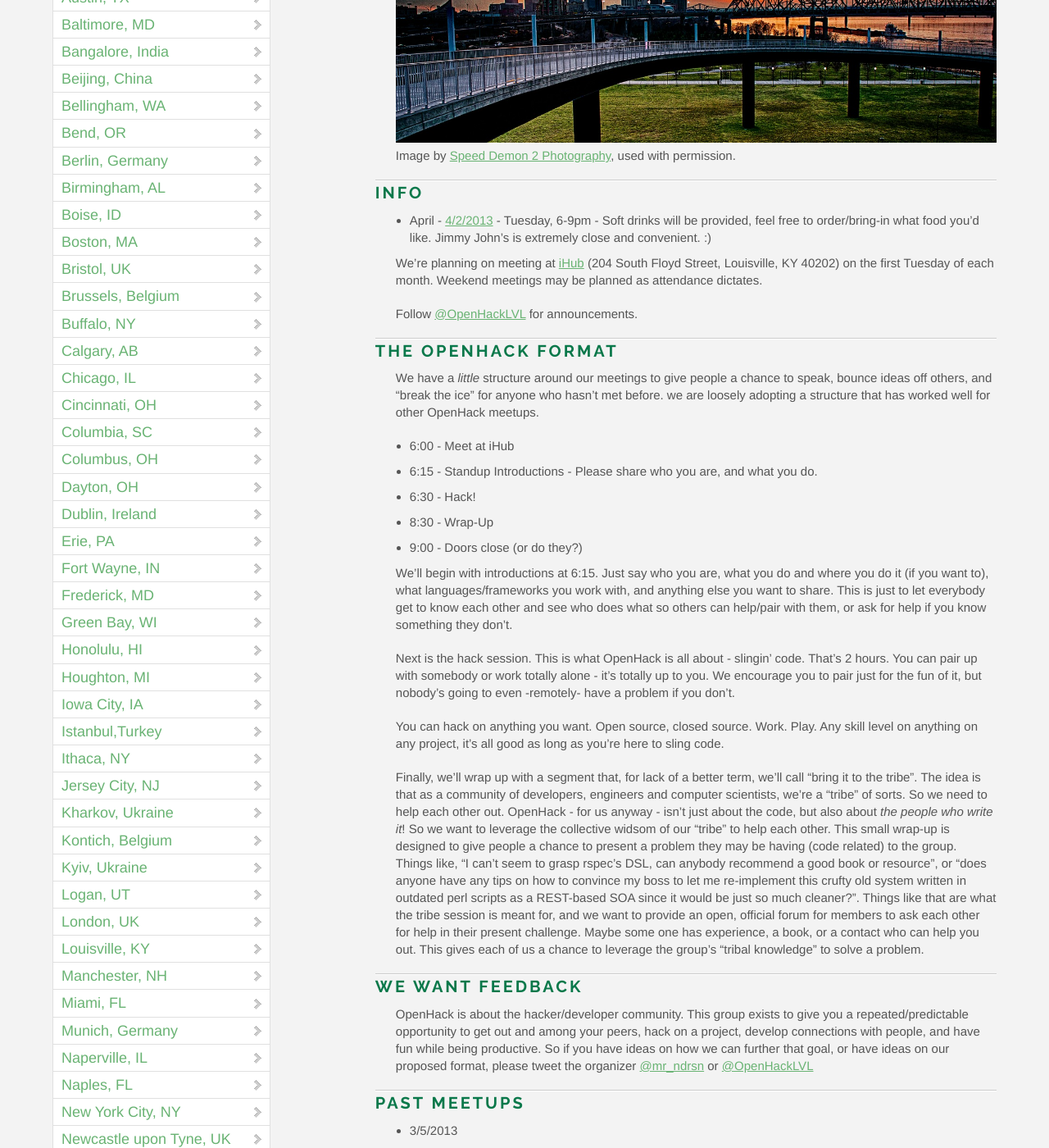
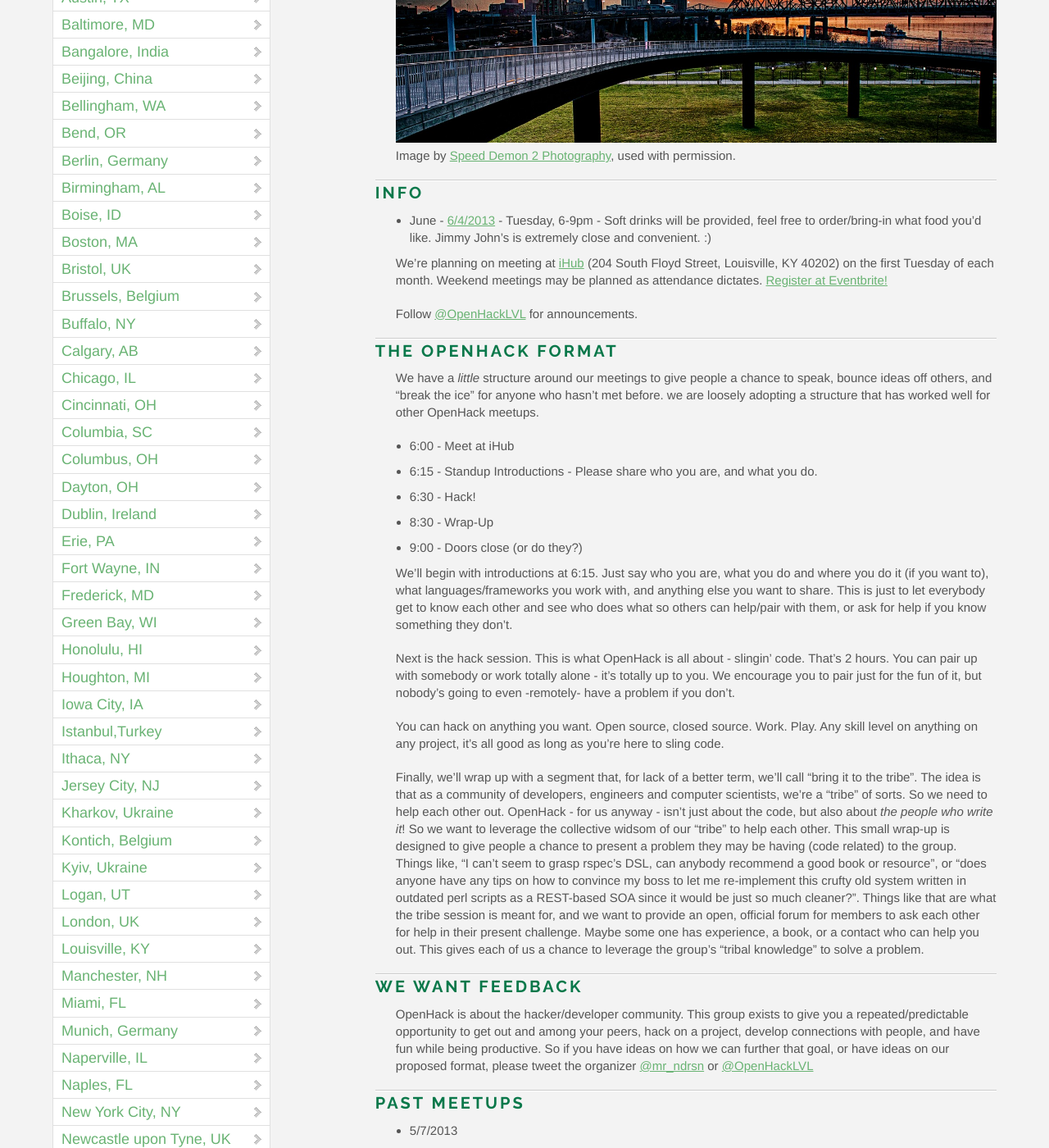
Before and after one commit to OpenHack/openhack.github.com, a Jekyll site: the page built from louisville/index.markdown, in a window 1280 px wide and 1400 px high, scrolled down 335 px. Shown: the whole window at 82% size. Built offline with Jekyll 4.4.1, drawn with Linux system fonts in a browser that asks for light colours; nearby versions of some CDN libraries; Markdown is read by kramdown in place of the engine named in the settings; comment, search, counter and statistics services are not loaded.

Commit message:
Updated louisville June event details

```diff
--- a/louisville/index.markdown
+++ b/louisville/index.markdown
@@ -10,9 +10,9 @@ Image by [Speed Demon 2 Photography](http://speeddemon2.com/), used with permiss
 
 ### Info
 
-* April - [4/2/2013](http://openhack_lvl.eventbrite.com) - Tuesday, 6-9pm - Soft drinks will be provided, feel free to order/bring-in what food you'd like.  Jimmy John's is extremely close and convenient.  :)
+* June - [6/4/2013](http://openhack_lvl.eventbrite.com) - Tuesday, 6-9pm - Soft drinks will be provided, feel free to order/bring-in what food you'd like.  Jimmy John's is extremely close and convenient.  :)
 
-We're planning on meeting at [iHub](http://nucleusky.com/ihub) (204 South Floyd Street, Louisville, KY 40202) on the first Tuesday of each month. Weekend meetings may be planned as attendance dictates.
+We're planning on meeting at [iHub](http://nucleusky.com/ihub) (204 South Floyd Street, Louisville, KY 40202) on the first Tuesday of each month. Weekend meetings may be planned as attendance dictates. [Register at Eventbrite!](http://openhack_lvl.eventbrite.com)
 
 Follow [@OpenHackLVL](http://twitter.com/OpenHackLVL) for announcements.
 
@@ -65,6 +65,8 @@ on how we can further that goal, or have ideas on our proposed format, please tw
 organizer [@mr_ndrsn](http://twitter.com/mr_ndrsn) or [@OpenHackLVL](http://twitter.com/OpenHackLVL)
 
 ### Past meetups
+* 5/7/2013
+* 4/2/2013
 * 3/5/2013
 * 2/16/2013
 * 2/5/2013
```
